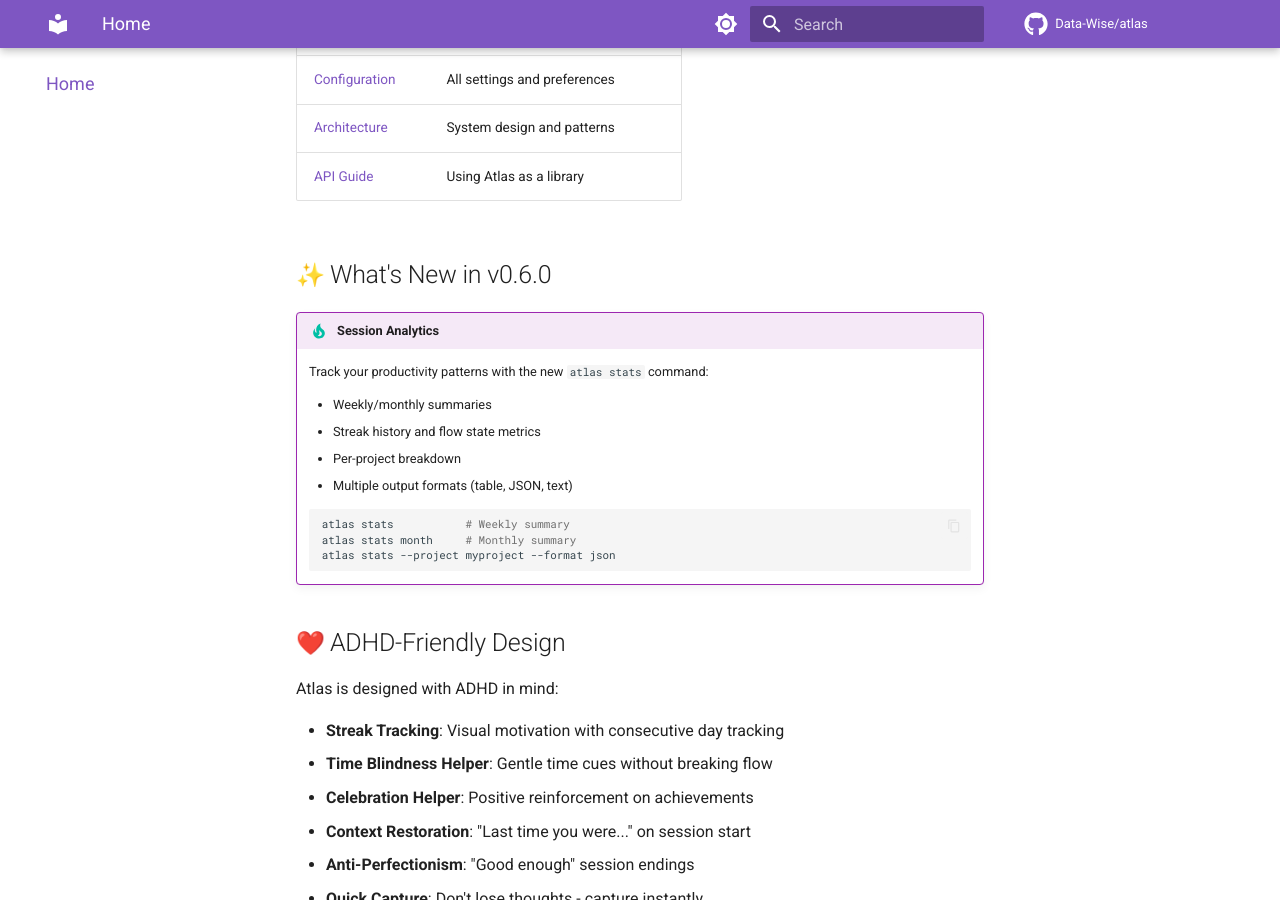
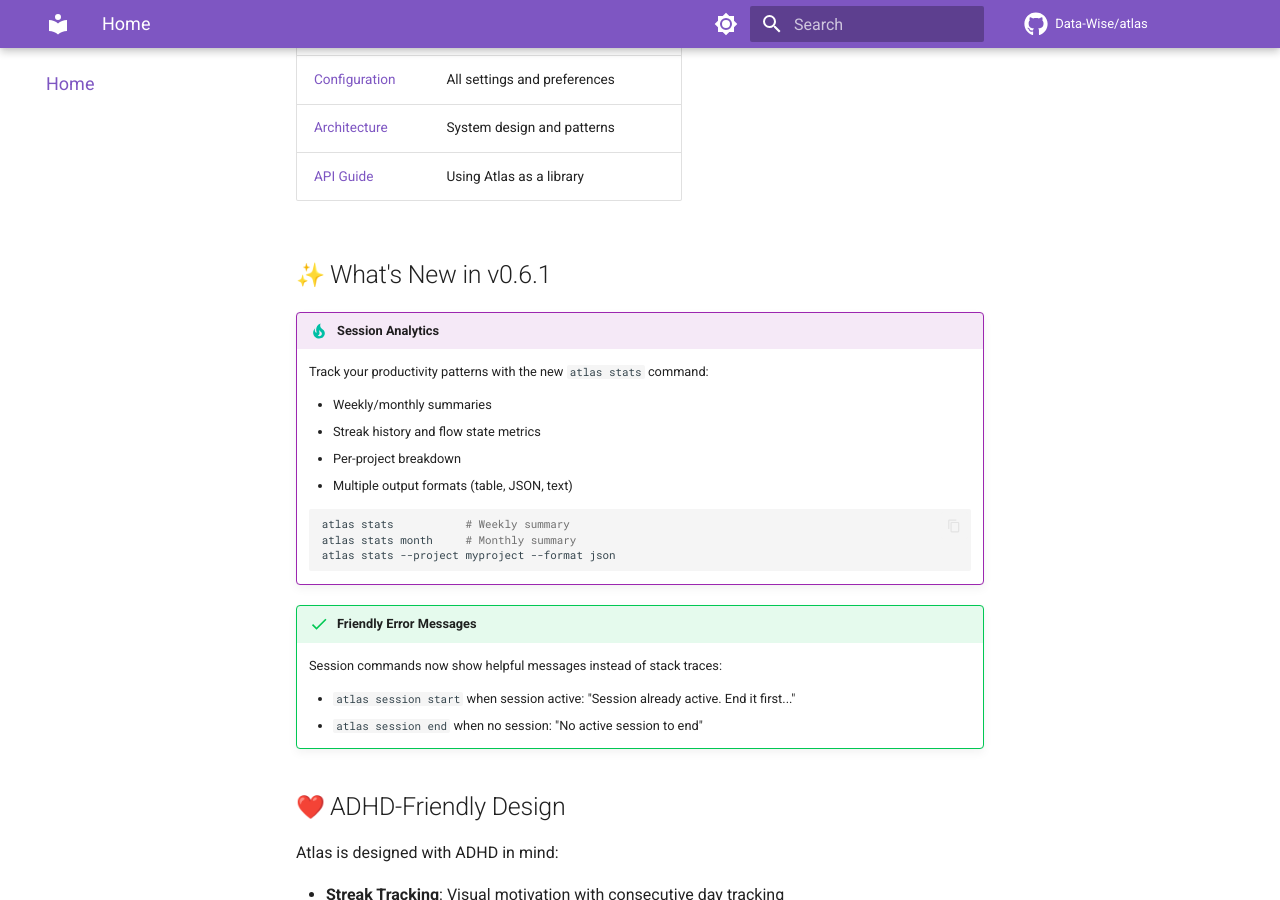
Before and after one commit to Data-Wise/atlas, an MkDocs documentation site: the page built from docs/index.md, in a window 1280 px wide and 900 px high, scrolled down 2966 px. Built offline with MkDocs 1.6.1 and Material for MkDocs 9.7.7, drawn with Linux system fonts in a browser that asks for light colours; emoji names are drawn with the system emoji font; comment, search, counter and statistics services are not loaded.

Commit message:
docs: update What's New section to v0.6.1
🤖 Generated with [Claude Code](https://claude.com/claude-code)

Co-Authored-By: Claude Opus 4.5 <noreply@anthropic.com>

````diff
--- a/docs/index.md
+++ b/docs/index.md
@@ -121,7 +121,7 @@ atlas dash
 | [Architecture](ARCHITECTURE.md) | System design and patterns |
 | [API Guide](API-GUIDE.md) | Using Atlas as a library |
 
-## :sparkles: What's New in v0.6.0
+## :sparkles: What's New in v0.6.1
 
 !!! tip "Session Analytics"
     Track your productivity patterns with the new `atlas stats` command:
@@ -136,6 +136,12 @@ atlas dash
     atlas stats month     # Monthly summary
     atlas stats --project myproject --format json
     ```
+
+!!! success "Friendly Error Messages"
+    Session commands now show helpful messages instead of stack traces:
+
+    - `atlas session start` when session active: "Session already active. End it first..."
+    - `atlas session end` when no session: "No active session to end"
 
 ## :heart: ADHD-Friendly Design
 
````
